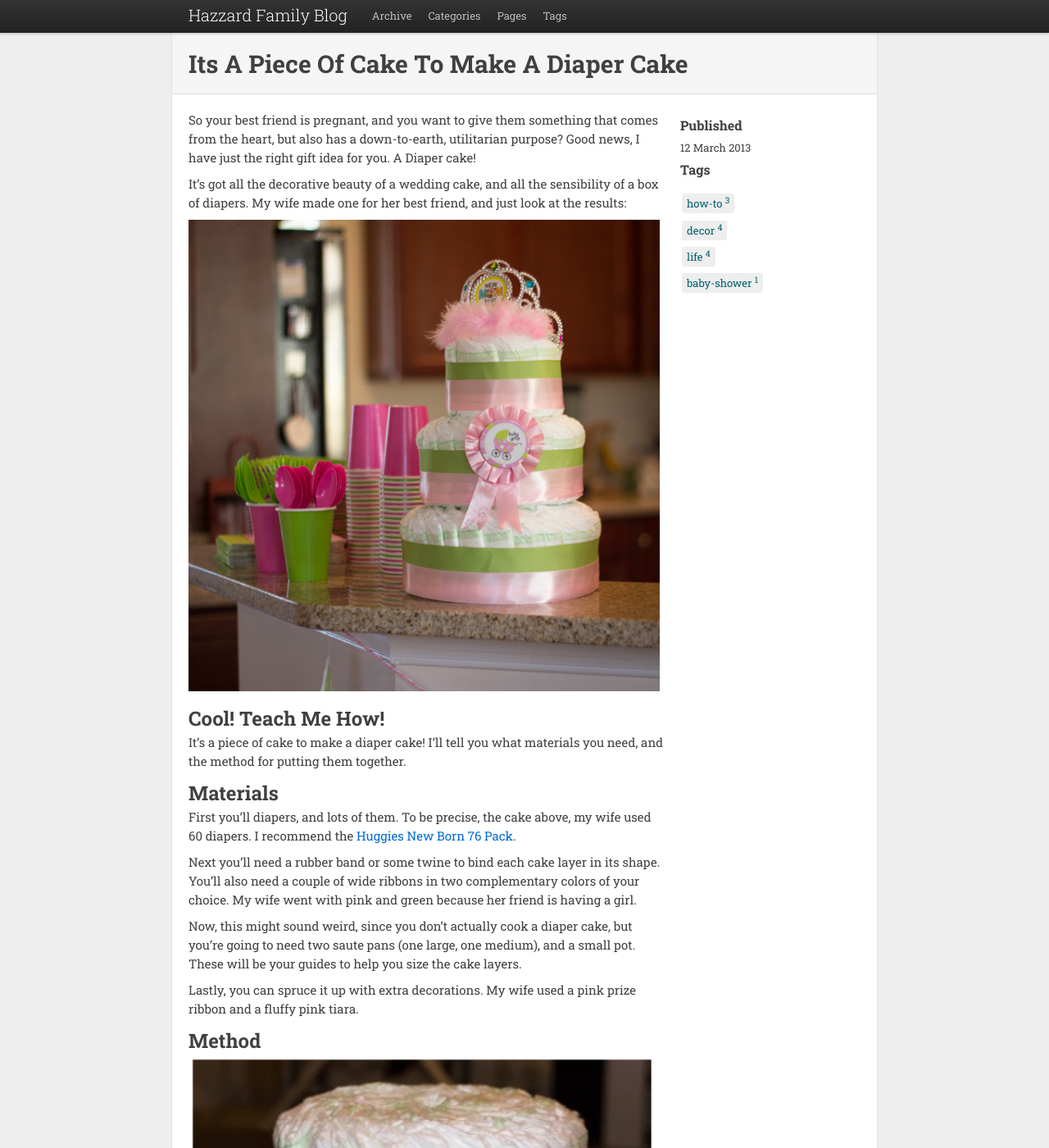
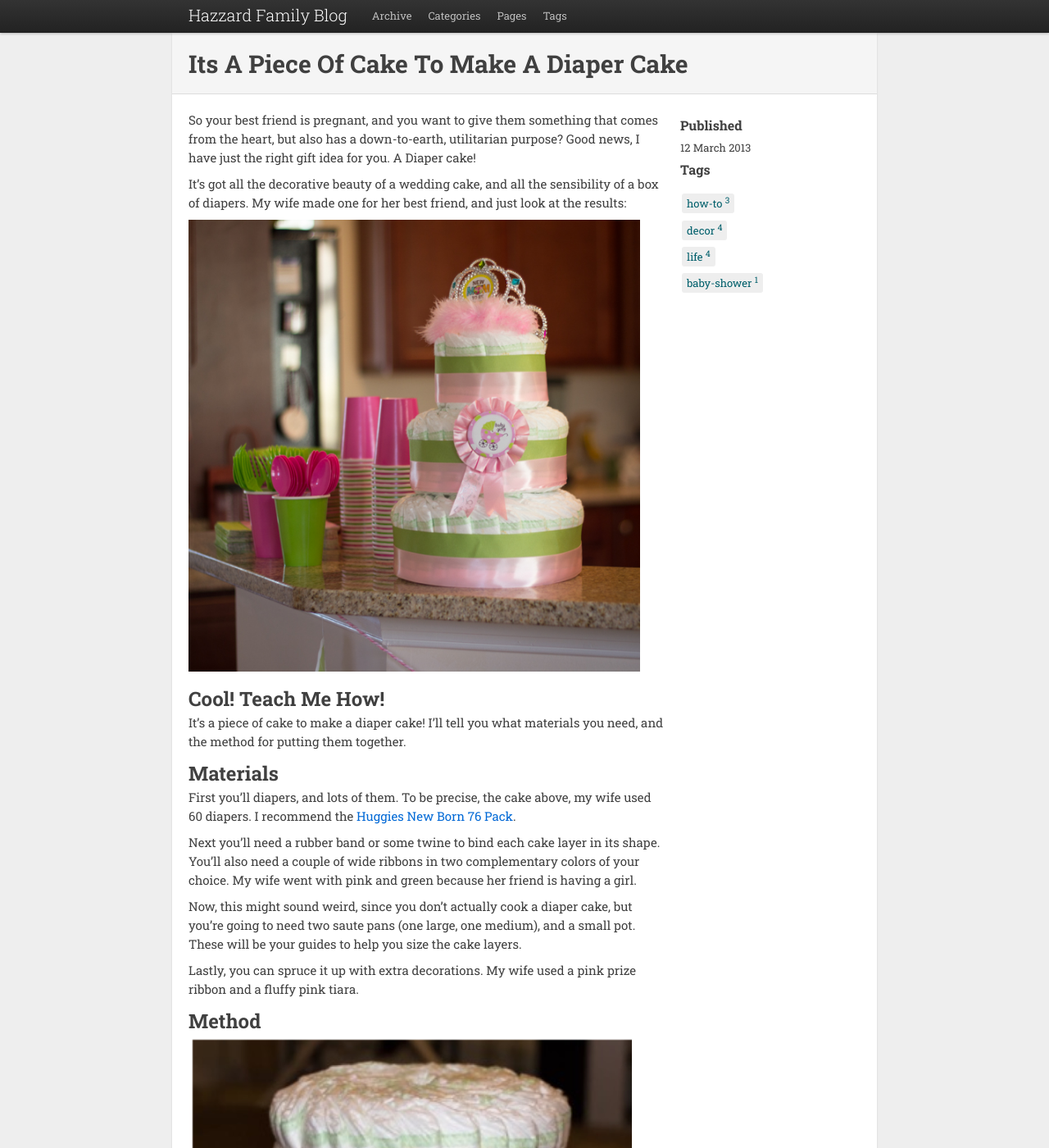
Before and after one commit to bhazzard/bhazzard.github.com, a Jekyll site: the page built from _posts/2013-03-12-its-a-piece-of-cake-to-make-a-diaper-cake.md, in a window 1280 px wide and 1400 px high. Shown: the whole window at 82% size. Built offline with Jekyll 4.4.1, drawn with Linux system fonts in a browser that asks for light colours; comment, search, counter and statistics services are not loaded.

Commit message:
trying max image width

```diff
--- a/assets/themes/twitter/css/style.css
+++ b/assets/themes/twitter/css/style.css
@@ -6,6 +6,11 @@ body {
   padding-top: 40px; /* 40px to make the container go all the way to the bottom of the topbar */
   font-family: 'Roboto Slab', serif;
 }
+
+img {
+  max-width: 551px;
+}
+
 .container > footer p {
   text-align: center; /* center align it with the container */
 }
```
